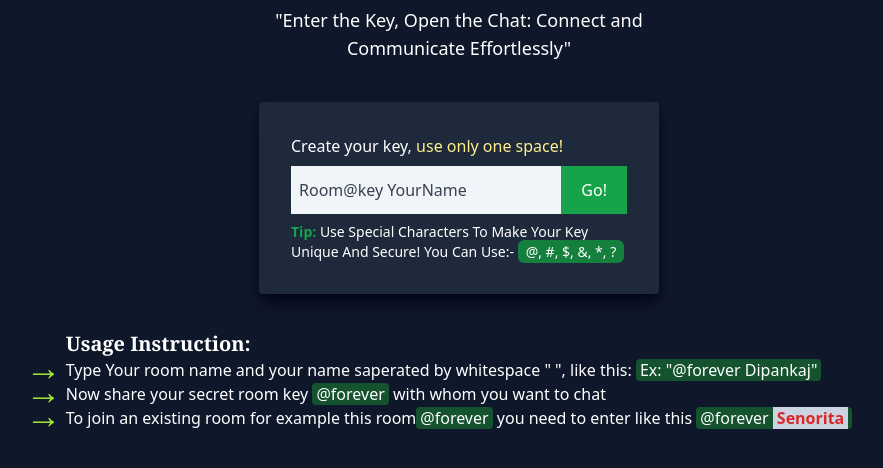
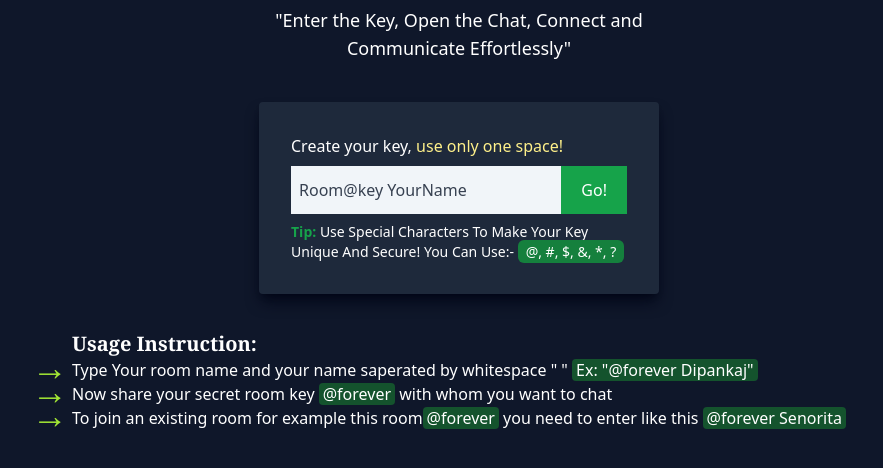
Before and after one commit to DipankajSingh/QuickChat, a website with bundled scripts: page public/index.html in a window 1280 px wide. Shown: the part 86-554 px from the top of the page, without its empty margins (181-1064 px from the left). Built offline with nearby package versions, Linux system fonts and the light colour scheme; files whose address does not match are found by name.

Commit message:
Update index.html

```diff
--- a/public/index.html
+++ b/public/index.html
@@ -17,7 +17,7 @@
     <div id="login" class=" login flex flex-col items-center h-screen w-screen ">
         <main class=" top-0 text-center m-10">
             <h1 class="font-serif mb-3 font-bold text-4xl ">QuickChat</h1>
-            <p class="max-w-[25rem] font-sans text-lg">"Enter the Key, Open the Chat: Connect and Communicate
+            <p class="max-w-[25rem] font-sans text-lg">"Enter the Key, Open the Chat, Connect and Communicate
                 Effortlessly"</p>
         </main>
         <div class="flex max-w-[25rem] mx-3  rounded p-8 bg-slate-800 shadow-lg shadow-slate-950 flex-col">
@@ -39,13 +39,12 @@
         <div
             class="[&>p]:relative [&>p:before]:left-[-2.5rem] [&>p>span]:px-1 [&>p>span]:rounded [&>p>span]:bg-green-900 [&>p:before]:top-[-.7rem] [&>p:before]:content-['\2192'] [&>p:before]:text-lime-400 [&>p:before]:absolute  [&>p:before]:text-4xl relative inline-block top-9 mx-12">
             <h3 class="text-xl font-semibold font-serif">Usage Instruction: </h3>
-            <p class="">Type Your room name and your name saperated by whitespace " ", like this: <span>Ex:
+            <p class="">Type Your room name and your name saperated by whitespace " " <span>Ex:
                     "@forever Dipankaj"</span>
             </p>
             <p> Now share your secret room key <span>@forever</span> with whom you want to chat</p>
             <p>To join an existing room for example this room<span>@forever</span> you need to enter like this
-                <span class="whitespace-nowrap">@forever <span class="text-red-600 px-1 bg-slate-300 font-semibold">
-                        Senorita</span></span>
+                <span class="whitespace-nowrap">@forever Senorita</span>
             </p>
         </div>
     </div>
```
